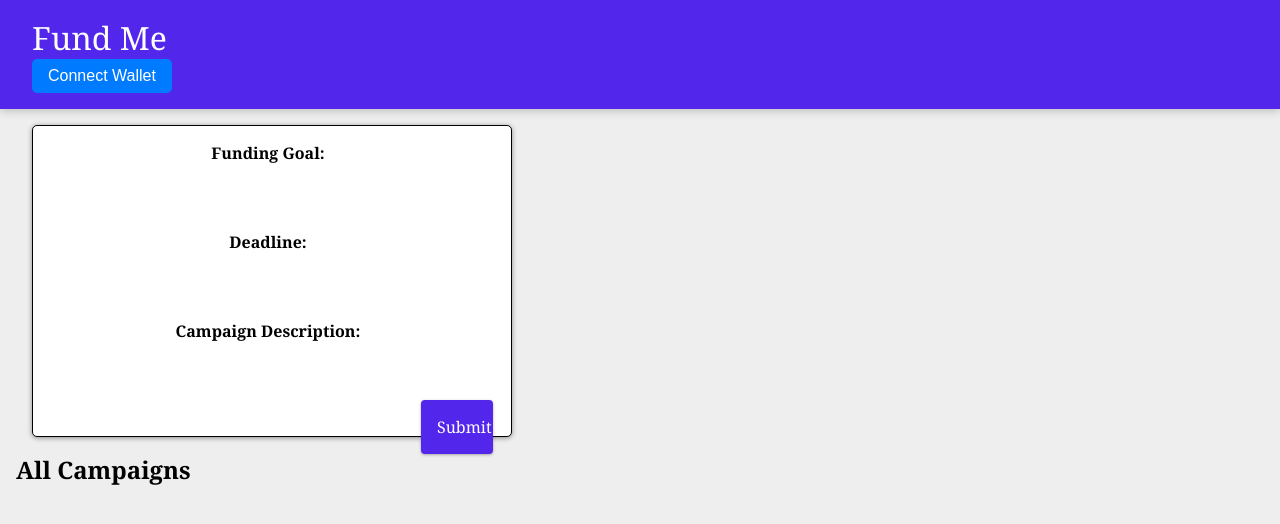
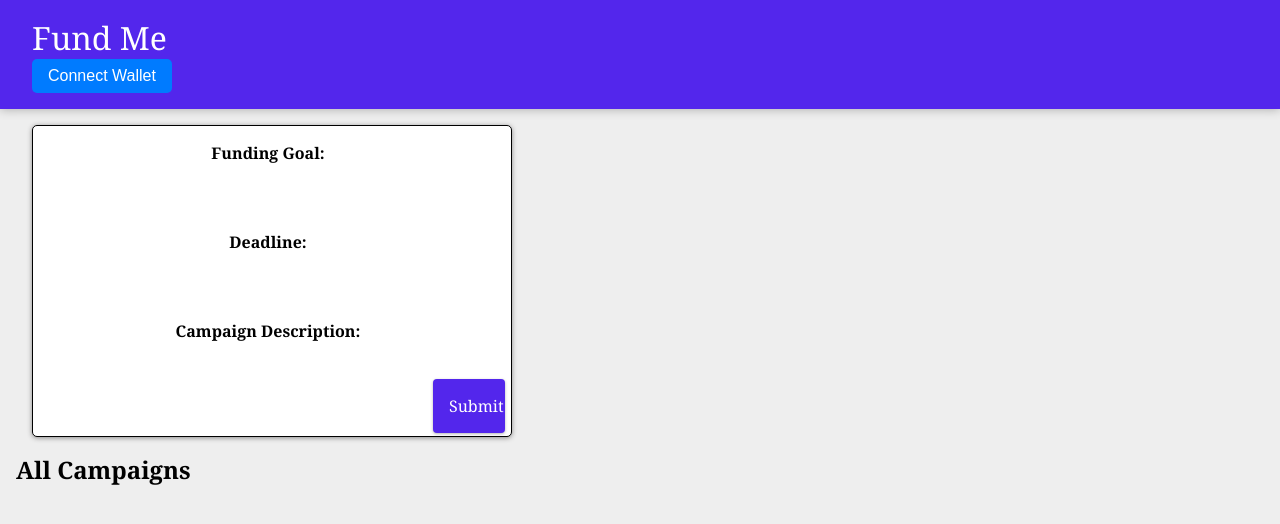
Before and after one commit to ryo2003/100program-bc-app, a React (Create React App) app: page / in a window 1280 px wide. Shown: the top 524 px of the page. Built offline with nearby package versions, Linux system fonts and the light colour scheme.

Commit message:
buttwn=>b

```diff
--- a/src/App.css
+++ b/src/App.css
@@ -134,8 +134,8 @@ form button {
   text-align: center;
   font-family: Georgia, 'Times New Roman', Times, serif;
   position: absolute;
-  right: 18px;
-  bottom: -18px;
+  right: 6px;
+  bottom: 3px;
   background: #5326EC;
   color: #fff;
   border: none;
```
